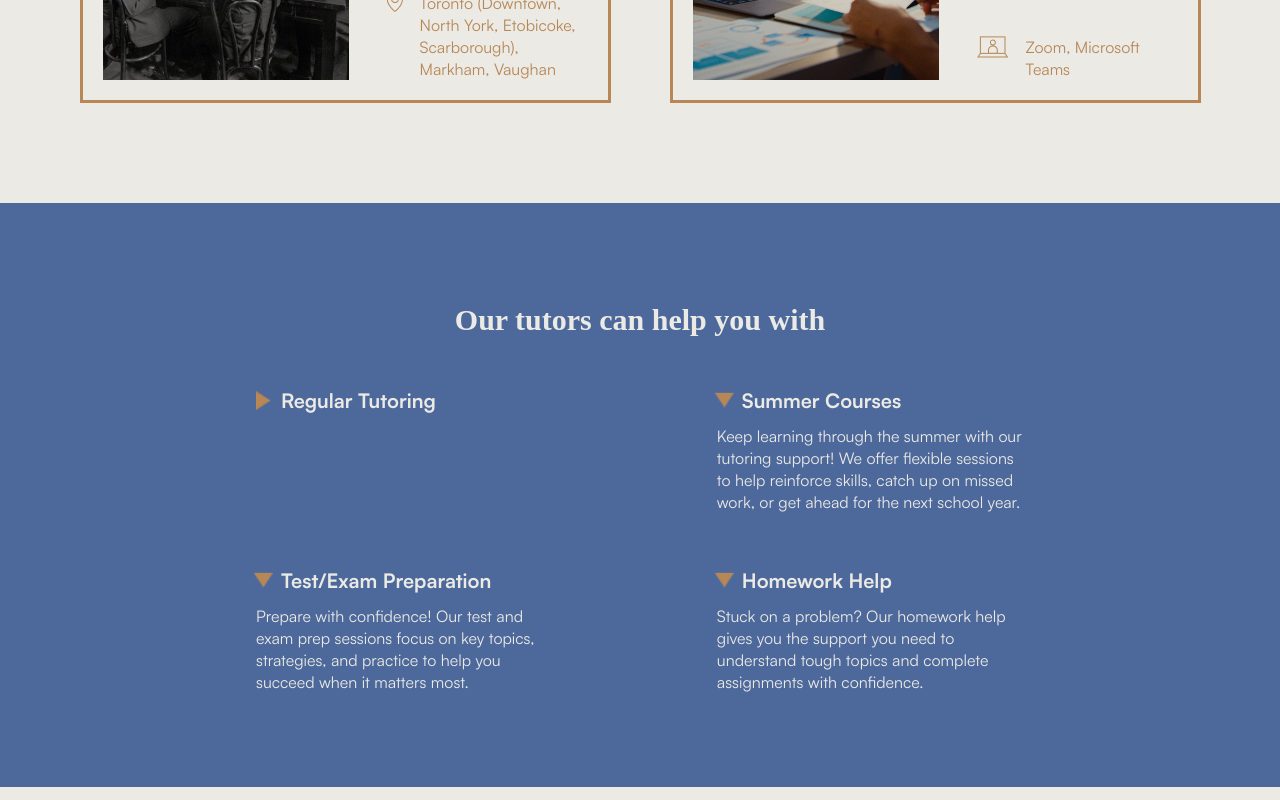
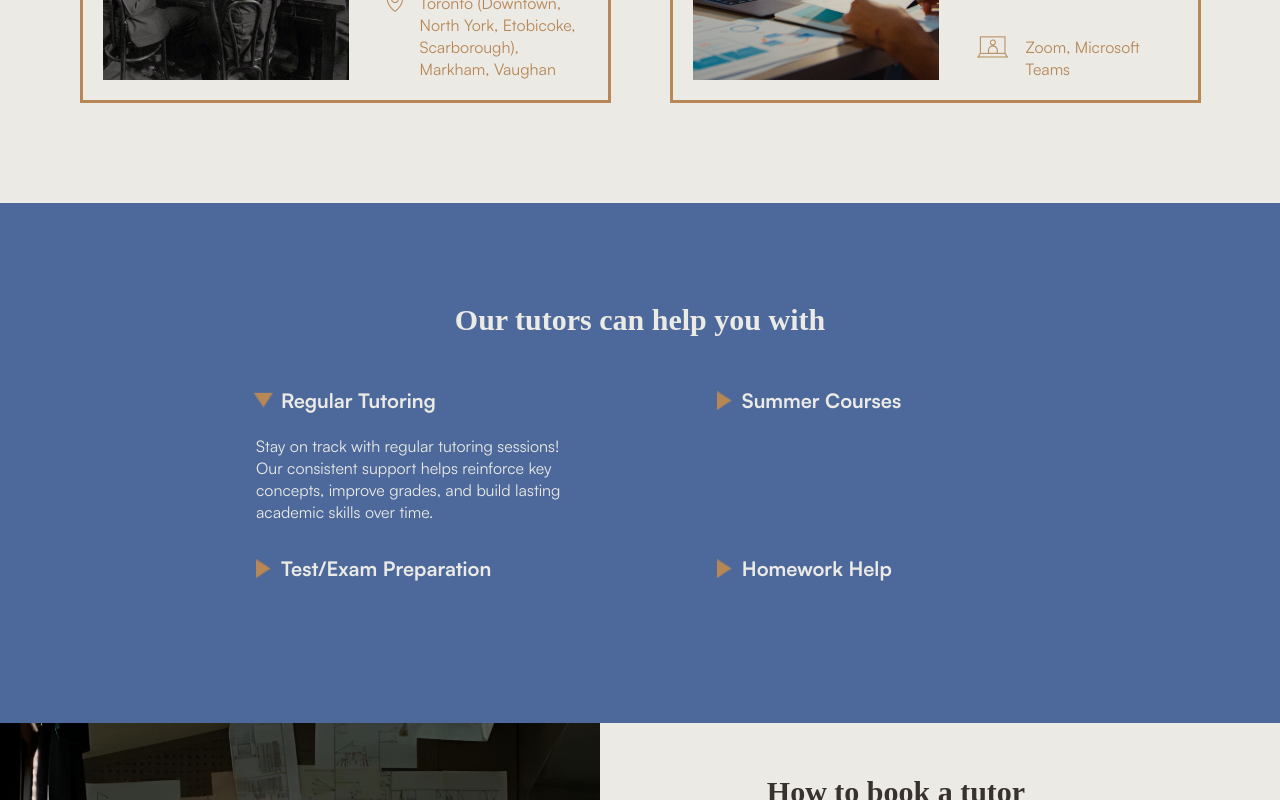
Before and after one commit to samihwadi/maestro-mern, a React (Vite) app in the folder client/maestro-mern/: page /services in a window 1280 px wide. Both pictures are taken after a click on the button "Regular Tutoring". Shown: the part 1371-2171 px from the top of the page. Built offline with nearby package versions, Linux system fonts and the light colour scheme; a web font is replaced by a local one.

Commit message:
Updated styling for expandable section

```diff
--- a/client/maestro-mern/src/components/expandable/Expandable.scss
+++ b/client/maestro-mern/src/components/expandable/Expandable.scss
@@ -17,8 +17,6 @@
         display: flex;
         justify-content: space-between;
         width: 60%;
-        min-height: 300px;
-        max-height: 300px;
         margin-top: 50px;
     }
     .column-one, .column-two {
@@ -26,8 +24,13 @@
         flex-direction: column;
         justify-content: space-between;
         width: 40%;
-        .expanded {
+        img {
+            transform: rotate(0deg);
+            transition: transform 0.3s ease-in-out;
+        }
+        img.expanded {
             transform: rotate(90deg);
+            transition: transform 0.3s ease-in-out;
         }
         button {
             text-align: left;
@@ -53,9 +56,28 @@
             color: s.$bgColorLight;
             font-size: 16px;
             margin-top: 11px;
-        }
+            max-height: 0;
+            opacity: 0;
+            overflow: hidden;
+            padding: 0;
+            transform: scaleY(0.95);
+            transition:
+                max-height 0.4s ease-in-out,
+                opacity 0.3s ease-in-out,
+                padding 0.3s ease-in-out,
+                transform 0.3s ease-in-out;
+            &.active {
+              max-height: 100px;
+              opacity: 1;
+              padding: 10px 0;
+              transform: scaleY(1);
+            }
+          }
+
+
+
         .row-headers {
-            height: 40%;
+            margin-bottom: 30px;
         }
     }
 }
--- a/client/maestro-mern/src/components/expandable/Expandable.tsx
+++ b/client/maestro-mern/src/components/expandable/Expandable.tsx
@@ -3,10 +3,10 @@ import './Expandable.scss';
 
 const Expandable = () => {
   const [expandedSections, setExpandedSections] = useState({
-    tutoring: true,
-    testPrep: true,
-    summer: true,
-    homework: true,
+    tutoring: false,
+    testPrep: false,
+    summer: false,
+    homework: false,
   });
 
   const toggleExpand = (section: keyof typeof expandedSections) => {
@@ -26,24 +26,21 @@ const Expandable = () => {
                     <img className={expandedSections.tutoring ? "expanded" : ""} src="/icons/expandable-icon.png" alt="Expand arrow icon" />
                     Regular Tutoring
                 </button>
-                {expandedSections.tutoring && (
-                    <p>
+                <p className={expandedSections.tutoring ? 'active' : ''}>
                   Stay on track with regular tutoring sessions! Our consistent support helps reinforce key concepts,
                   improve grades, and build lasting academic skills over time.
                 </p>
-                )}
+
             </div>
             <div className="row-headers">
                 <button onClick={() => toggleExpand('testPrep')}>
                     <img className={expandedSections.testPrep ? "expanded" : ""} src="/icons/expandable-icon.png" alt="Expand arrow icon" />
                     Test/Exam Preparation
                 </button>
-                {expandedSections.testPrep && (
-                    <p>
+                <p className={expandedSections.testPrep ? 'active' : ''}>
                 Prepare with confidence! Our test and exam prep sessions focus on key topics, strategies, and practice
                 to help you succeed when it matters most.
                 </p>
-                )}
             </div>
         </div>
 
@@ -53,24 +50,20 @@ const Expandable = () => {
                     <img className={expandedSections.summer ? "expanded" : ""} src="/icons/expandable-icon.png" alt="Expand arrow icon" />
                     Summer Courses
                 </button>
-                {expandedSections.summer && (
-                    <p>
+                <p className={expandedSections.summer ? 'active' : ''}>
                 Keep learning through the summer with our tutoring support! We offer flexible sessions to help reinforce
                 skills, catch up on missed work, or get ahead for the next school year.
                 </p>
-                )}
             </div>
             <div className="row-headers">
                 <button onClick={() => toggleExpand('homework')}>
                     <img className={expandedSections.homework ? "expanded" : ""} src="/icons/expandable-icon.png" alt="Expand arrow icon" />
                     Homework Help
                 </button>
-                {expandedSections.homework && (
-                    <p>
+                <p className={expandedSections.homework ? 'active' : ''}>
                 Stuck on a problem? Our homework help gives you the support you need to understand tough topics and
                 complete assignments with confidence.
                 </p>
-                )}
             </div>
         </div>
       </div>
--- a/client/maestro-mern/src/components/reviews/Reviews.tsx
+++ b/client/maestro-mern/src/components/reviews/Reviews.tsx
@@ -13,15 +13,15 @@ const Reviews = () => {
             by: "Sabiha Rahman - A proud parent",
         },
         {
-            review: "We’ve had such a positive experience with Maestro. My son really enjoys learning with Ahnaf, and the entire staff has been fantastic. It’s a top tier tutoring service that’s worth every bit",
+            review: "We’ve had such a positive experience with Maestro. My son really enjoys learning with Ahnaf, and the entire staff has been fantastic. Very good tutoring service that’s worth every bit",
             by: "Bernadette Obasi - Parent of a high schooler",
         },
         {
-            review: "I had such a hard time understanding chemistry until I started with Maestro. They’ve made a big difference and have been super supportive. I’ve stuck with them for a couple months now and it's been great",
+            review: "I was having a very hard time with understanding chemistry until I started with Maestro. They’ve made a big difference and have been super supportive. I’ve stuck with them for a couple months now and it's been great",
             by: "Lily - Grade 11",
         },
         {
-            review: "What I love most is the personalized approach. My son’s tutor truly understands how he learns best",
+            review: "My daughter's tutor has been so helpful and her grades have improved a lot. Very impressive service! ",
             by: "Deborra Lee",
         },
     ];
--- a/client/maestro-mern/src/components/walkthrough/Walkthrough.scss
+++ b/client/maestro-mern/src/components/walkthrough/Walkthrough.scss
@@ -4,21 +4,22 @@
     display: flex;
     width: 100%;
     max-height: 600px;
+    justify-content: center;
     .img-wrapper {
         width: 40%;
         img {
             height: 100%;
-            width: 100%;
             object-fit: contain;
         }
     }
     .text-wrapper {
+        flex: 1 1 auto;
+        min-width: 0;
         display: flex;
-        width: 60%;
         flex-direction: column;
         justify-content: center;
         text-align: center;
-        padding: 30px;
+        padding: 50px;
 
         h2 {
             @include s.headerText;
--- a/client/maestro-mern/src/components/walkthrough/Walkthrough.tsx
+++ b/client/maestro-mern/src/components/walkthrough/Walkthrough.tsx
@@ -32,8 +32,10 @@ const Walkthrough = () => {
                     <div className="walkthrough-card" key={index}>
                         <p className="icon-list">{index + 1}</p>
                         <img src={instruction.icon_url} alt={`Icon ${index}`} />
-                        <h3>{instruction.caption}</h3>
-                        <p>{instruction.text}</p>
+                        <div className="">
+                            <h3>{instruction.caption}</h3>
+                            <p>{instruction.text}</p>
+                        </div>
                     </div>
                 ))}
             </div>
--- a/client/maestro-mern/src/containers/about-us/AboutUs.scss
+++ b/client/maestro-mern/src/containers/about-us/AboutUs.scss
@@ -43,7 +43,7 @@
         display: flex;
         max-height: 600px;
         padding: 80px 0;
-        justify-content: start;
+        justify-content: center;
         .mission-img-wrapper {
             width: 40%;
             img {
@@ -61,6 +61,7 @@
                 @include s.headerText;
                 font-size: 40px;
                 color: s.$bgColorDark;
+                margin-bottom: 15px;
             }
             p {
                 @include s.paragraphText;
--- a/client/maestro-mern/src/containers/about-us/AboutUs.tsx
+++ b/client/maestro-mern/src/containers/about-us/AboutUs.tsx
@@ -33,9 +33,11 @@ const AboutUs = () => {
         <div className="mission-wrapper">
             <div className="mission-img-wrapper"><img src="/mission-hero.png" alt="Illustration of people" /></div>
             <div className="mission-content">
-                <h3>Our Mission</h3>
-                <p>Whether you're a tutor ready to make an impact or a student unlocking new possibilities, Maestro makes the match simple, reliable, and transformative.</p>
-                <p>We are committed to creating learning experiences that are personalized to each student's unique needs and goals.</p>
+                <div>
+                    <h3>Our Mission</h3>
+                    <p>Whether you're a tutor ready to make an impact or a student unlocking new possibilities, Maestro makes the match simple, reliable, and transformative.</p>
+                    <p>We are committed to creating learning experiences that are personalized to each student's unique needs and goals.</p>
+                </div>
                 <button onClick={handleSubmit} onMouseEnter={() => setIsHovered(true)} onMouseLeave={() => setIsHovered(false)} >Book a lesson
                     <img
                     src={isHovered ? "/arrow-right-light.png" : "/arrow-right-dark.png"}
```
Lines whose indentation alone changed are shown as unchanged.
